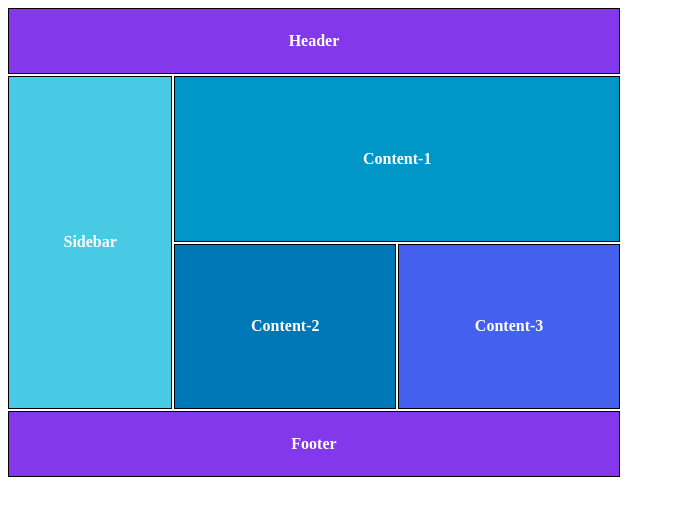
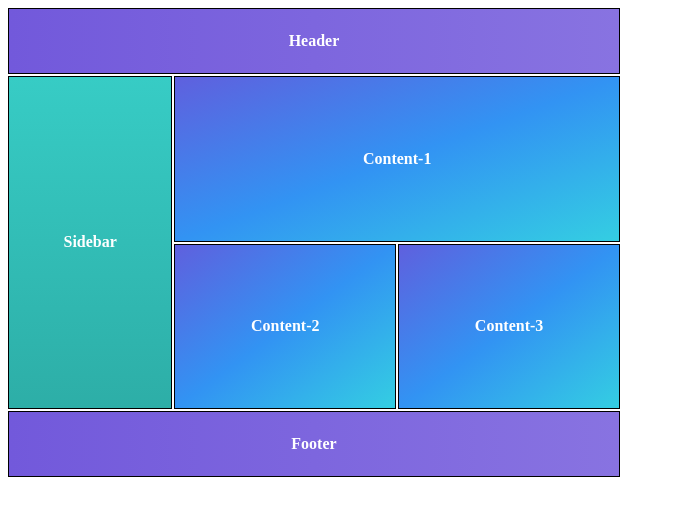
Before and after one commit to parthnanda99/zeus_learning_tasks, a plain HTML site: page task 3/index.html in a window 1280 px wide. Shown: the whole page, without its empty margins (0-675 px from the left). Drawn offline with Linux system fonts and the light colour scheme.

Commit message:
changed the colors in container

```diff
--- a/task 3/style.css
+++ b/task 3/style.css
@@ -22,28 +22,28 @@
 }
 
 .header{
-    background-color: #8338ec;
+    background: linear-gradient(to right , #7259DB , #8873e1);
     grid-area: h;
 }
 .sidebar{
-    background-color: #48cae4;
+    background: linear-gradient(to bottom , #37ccc5 , #2daea7);
     grid-area: s;
 
 }
 .content1{
-    background-color: #0096c7;
+    background: linear-gradient(to bottom right , #5f60de , #3293f3 , #34cee2);
     grid-area: c1;
 }
 .content2{
-    background-color:#0077b6 ;
+    background:linear-gradient(to bottom right , #5f60de , #3293f3 , #34cee2);
     grid-area: c2;
 }
 .content3{
-    background-color: #4361ee;
+    background: linear-gradient(to bottom right , #5f60de , #3293f3 , #34cee2);;
     grid-area: c3;
 }
 .footer{
-    background-color: #8338ec;
+    background: linear-gradient(to right , #7259DB , #8873e1);
     grid-area: f;
 }
 @media only screen and (max-width:480px){
```
